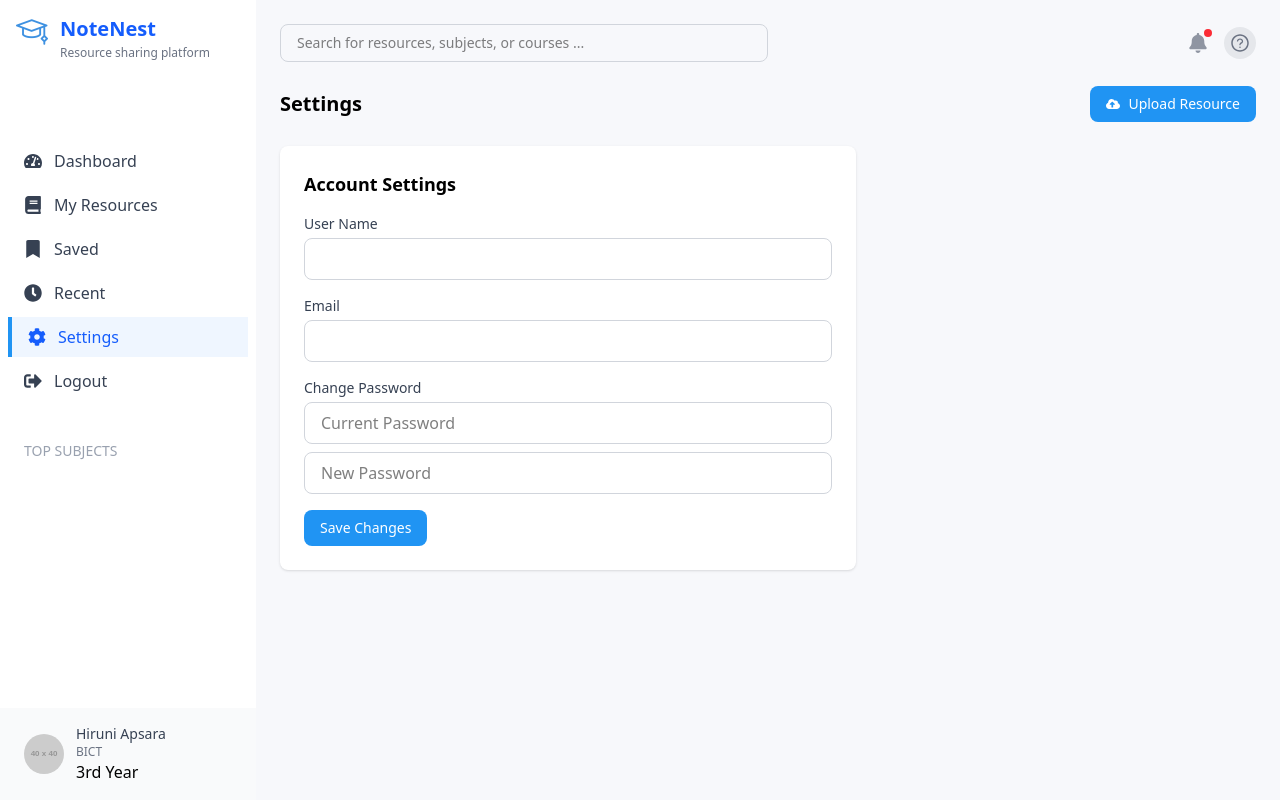
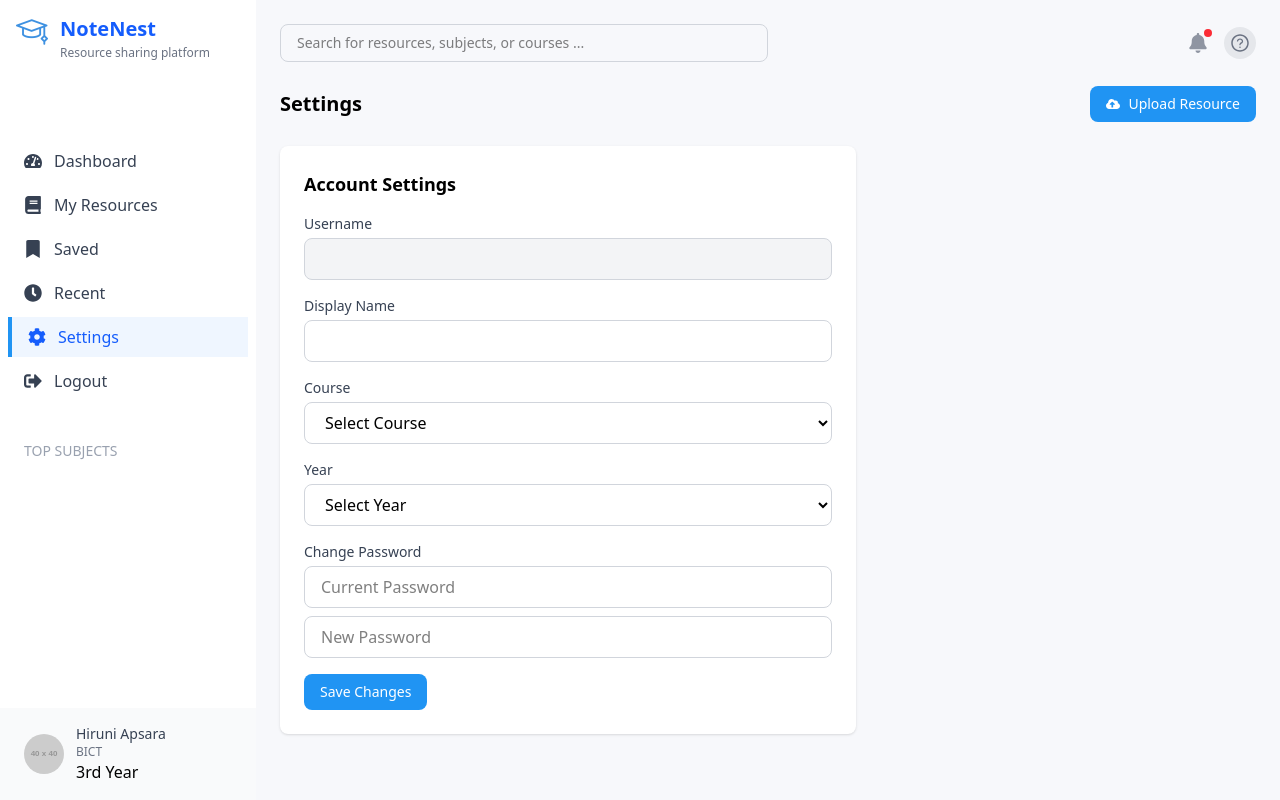
Before and after one commit to HiruniApsara/Resource_Sharing, a React (Vite) app in the folder rs/frontend/: page /settings in a window 1280 px wide. Built offline with nearby package versions, Linux system fonts and the light colour scheme.

Commit message:
modified settings page

```diff
--- a/rs/frontend/src/pages/user/Settings.jsx
+++ b/rs/frontend/src/pages/user/Settings.jsx
@@ -1,35 +1,59 @@
+import React, { useEffect, useState } from 'react';
+import axios from 'axios';
 import Sidebar from "../../components/Sidebar";
-
 import Topbar from '../../components/TopBar';
-import { useState } from 'react';
 import { FaCloudUploadAlt } from 'react-icons/fa';
-import UploadModal from '../../components/UploadModal';
 
 const Settings = () => {
   const [formData, setFormData] = useState({
     username: '',
-    email: '',
+    displayName: '',
+    course: '',
+    year: '',
     currentPassword: '',
     newPassword: '',
   });
+
+  useEffect(() => {
+    const fetchUserDetails = async () => {
+      const storedUsername = localStorage.getItem("username");
+      if (!storedUsername) return;
+
+      try {
+        const res = await axios.get(`http://localhost:3001/api/users/${storedUsername}`);
+        const { username, displayName, course, year } = res.data;
+
+        setFormData(prev => ({
+          ...prev,
+          username,
+          displayName,
+          course,
+          year: year.toString()  // ensure it's a string for select inputs
+        }));
+      } catch (err) {
+        console.error('Error fetching user data:', err);
+      }
+    };
+
+    fetchUserDetails();
+  }, []);
 
   const handleChange = (e) => {
     setFormData((prev) => ({ ...prev, [e.target.name]: e.target.value }));
   };
 
-  const handleSubmit = (e) => {
+  const handleSubmit = async (e) => {
     e.preventDefault();
     console.log('Form Submitted:', formData);
-    // Submit data to API here
+    // You can submit updates to API here
   };
 
   return (
-    <div className="flex min-h-screen">  {/* Changed from h-screen to min-h-screen */}
+    <div className="flex min-h-screen">
       <Sidebar />
-      <main className="flex-1 bg-[#F7F8FB] p-6">  {/* Added consistent padding and background */}
+      <main className="flex-1 bg-[#F7F8FB] p-6">
         <Topbar />
 
-        {/* Title and Upload Button */}
         <div className="flex justify-between items-center mb-6">
           <h2 className="text-xl font-semibold">Settings</h2>
           <button className="bg-[#2094F3] text-white px-4 py-2 rounded-lg hover:bg-blue-600 text-sm flex items-center gap-2">
@@ -37,30 +61,61 @@ const Settings = () => {
           </button>
         </div>
 
-        {/* Account Settings Form */}
-        <div className="bg-white rounded-lg shadow-sm p-6 w-full max-w-xl">  {/* Added rounded-lg */}
+        <div className="bg-white rounded-lg shadow-sm p-6 w-full max-w-xl">
           <h3 className="text-lg font-semibold mb-4">Account Settings</h3>
           <form onSubmit={handleSubmit} className="space-y-4">
             <div>
-              <label className="text-sm text-gray-700 block mb-1">User Name</label>
+              <label className="text-sm text-gray-700 block mb-1">Username</label>
               <input
                 type="text"
                 name="username"
                 value={formData.username}
                 onChange={handleChange}
-                className="w-full border border-gray-300 rounded-lg px-4 py-2 focus:outline-none focus:ring-2 focus:ring-blue-300"
+                readOnly
+                className="w-full border border-gray-300 rounded-lg px-4 py-2 bg-gray-100"
               />
             </div>
 
             <div>
-              <label className="text-sm text-gray-700 block mb-1">Email</label>
+              <label className="text-sm text-gray-700 block mb-1">Display Name</label>
               <input
-                type="email"
-                name="email"
-                value={formData.email}
+                type="text"
+                name="displayName"
+                value={formData.displayName}
                 onChange={handleChange}
-                className="w-full border border-gray-300 rounded-lg px-4 py-2 focus:outline-none focus:ring-2 focus:ring-blue-300"
+                className="w-full border border-gray-300 rounded-lg px-4 py-2"
               />
+            </div>
+
+            <div>
+              <label className="text-sm text-gray-700 block mb-1">Course</label>
+              <select
+                name="course"
+                value={formData.course}
+                onChange={handleChange}
+                className="w-full border border-gray-300 rounded-lg px-4 py-2"
+              >
+                <option value="">Select Course</option>
+                <option value="bitc">BICT</option>
+                <option value="bsc-it">BSc in IT</option>
+                <option value="biz">Business Studies</option>
+              </select>
+            </div>
+
+            <div>
+              <label className="text-sm text-gray-700 block mb-1">Year</label>
+              <select
+                name="year"
+                value={formData.year}
+                onChange={handleChange}
+                className="w-full border border-gray-300 rounded-lg px-4 py-2"
+              >
+                <option value="">Select Year</option>
+                <option value="1">1st Year</option>
+                <option value="2">2nd Year</option>
+                <option value="3">3rd Year</option>
+                <option value="4">4th Year</option>
+              </select>
             </div>
 
             <div>
@@ -71,7 +126,7 @@ const Settings = () => {
                 placeholder="Current Password"
                 value={formData.currentPassword}
                 onChange={handleChange}
-                className="w-full border border-gray-300 rounded-lg px-4 py-2 mb-2 focus:outline-none focus:ring-2 focus:ring-blue-300"
+                className="w-full border border-gray-300 rounded-lg px-4 py-2 mb-2"
               />
               <input
                 type="password"
@@ -79,7 +134,7 @@ const Settings = () => {
                 placeholder="New Password"
                 value={formData.newPassword}
                 onChange={handleChange}
-                className="w-full border border-gray-300 rounded-lg px-4 py-2 focus:outline-none focus:ring-2 focus:ring-blue-300"
+                className="w-full border border-gray-300 rounded-lg px-4 py-2"
               />
             </div>
 
```
Also changed, not shown: 2 other files (tests, documents, lock files or other folders).
